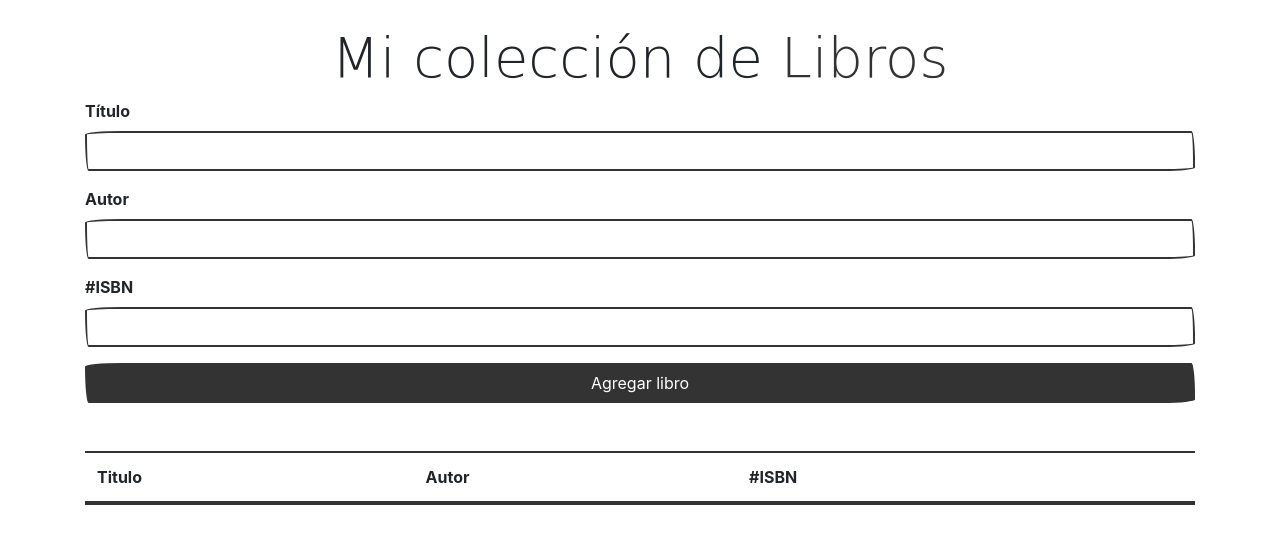
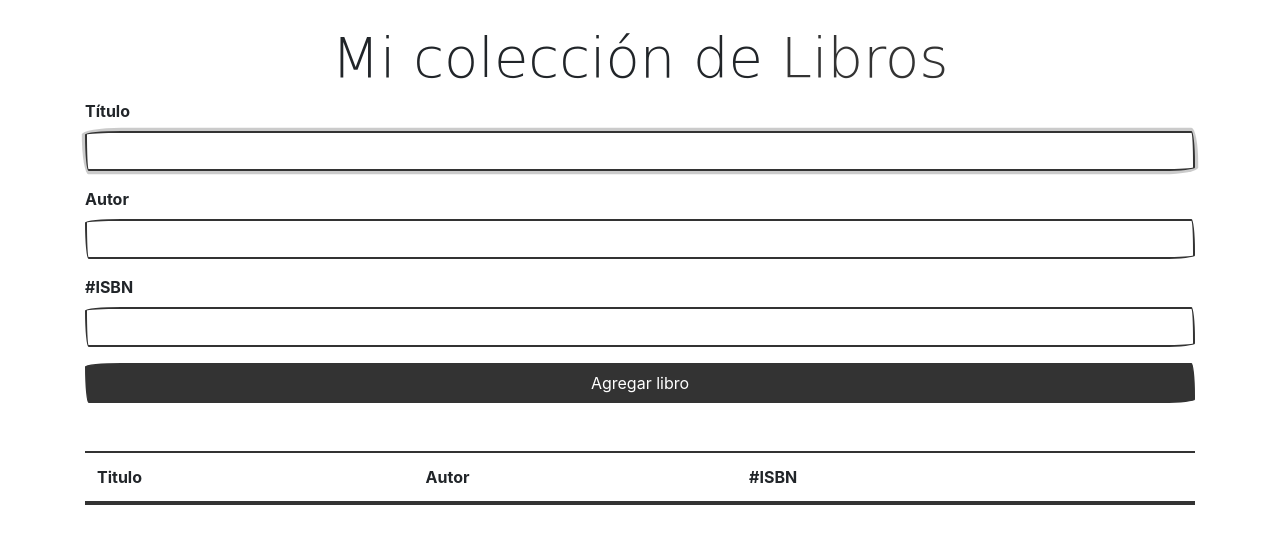
Before and after one commit to luisherdeth2020/coleccionLibros, a plain HTML site: page index.html in a window 1280 px wide. Drawn offline with nearby package versions, Linux system fonts and the light colour scheme; a web font is replaced by a local one.

Commit message:
Add input autofocus

```diff
--- a/index.html
+++ b/index.html
@@ -15,7 +15,7 @@
 			<form id="libro-form" action="">
 				<div class="form-group">
 					<label for="titulo">Título</label>
-					<input type="text" name="texto" id="titulo" class="form-control" />
+					<input type="text" name="texto" id="titulo" class="form-control" autofocus/>
 				</div>
 				<div class="form-group">
 					<label for="autor">Autor</label>
```
